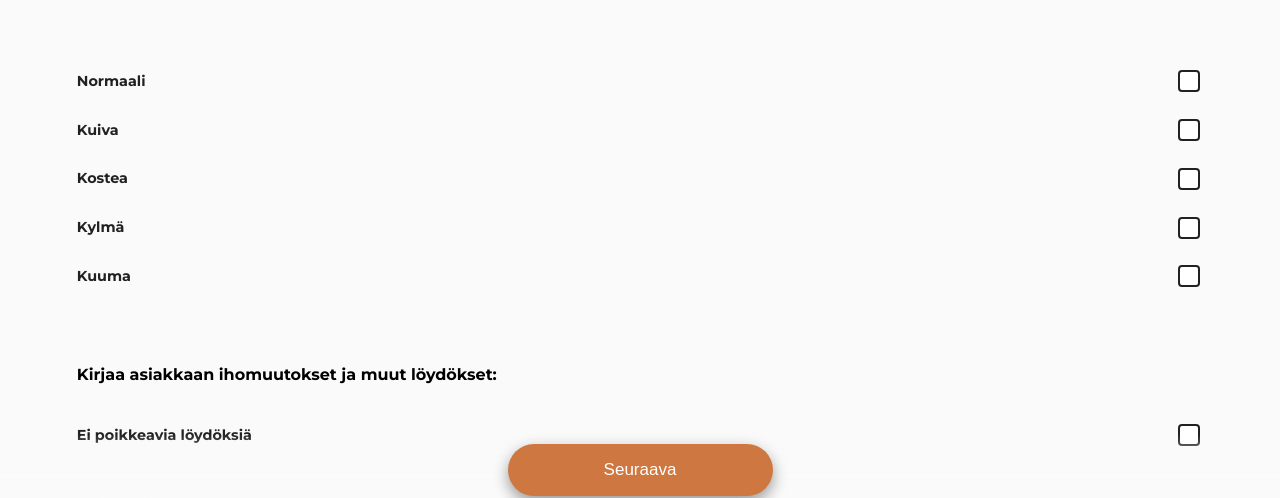
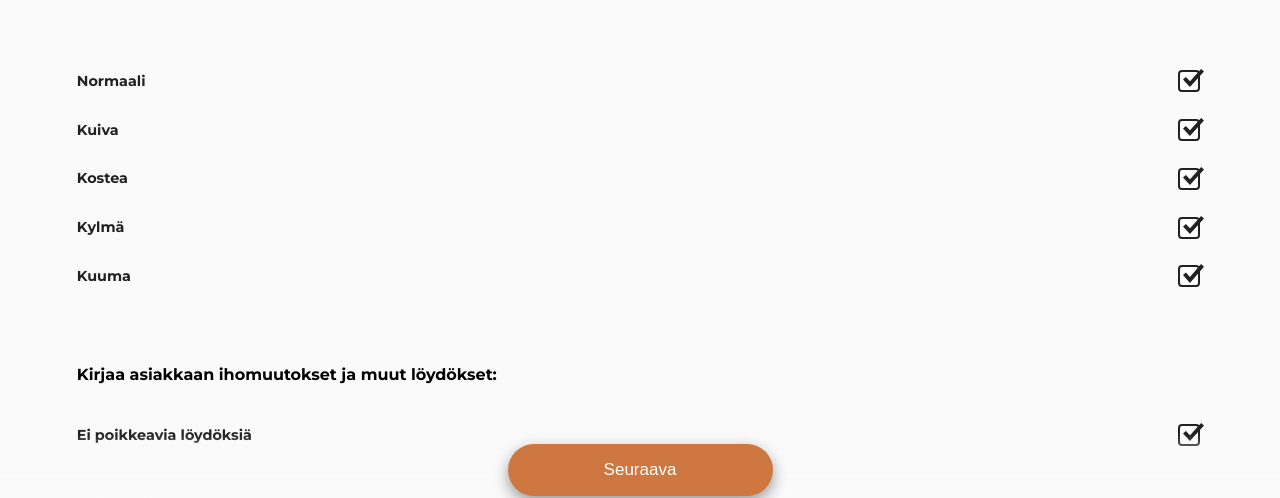
Before and after one commit to digitalents-helsinki/Sote-App, a React (Create React App) app: page /iho in a window 1280 px wide. Shown: the part 279-777 px from the top of the page. Built offline with nearby package versions, Linux system fonts and the light colour scheme.

Commit message:
Made Checkboxes render as checked if true

```diff
--- a/src/Components/Checkbox.js
+++ b/src/Components/Checkbox.js
@@ -3,6 +3,13 @@ import React from "react";
 //to add a Checkbox component, pass in "personData" and "setPersonData" as props to allow access to the personData variable. Also pass in "checkboxlabel" for the checkbox name and a "subject to indicate the title in the personData variable
 
 function Checkbox(props) {
+  let keyvalue = `${props.subject} - ${props.checkboxlabel}`;
+  let isChecked = false;
+  if (props.personData[keyvalue]) {
+    isChecked = true;
+    console.log("Beep");
+  }
+
   return (
     <div className="checkboxComponent">
       <form>
@@ -10,6 +17,7 @@ function Checkbox(props) {
         <input
           className="checkbox-input"
           type="checkbox"
+          defaultChecked={isChecked}
           onInput={() => {
             let keyvalue = `${props.subject} - ${props.checkboxlabel}`;
 
```
